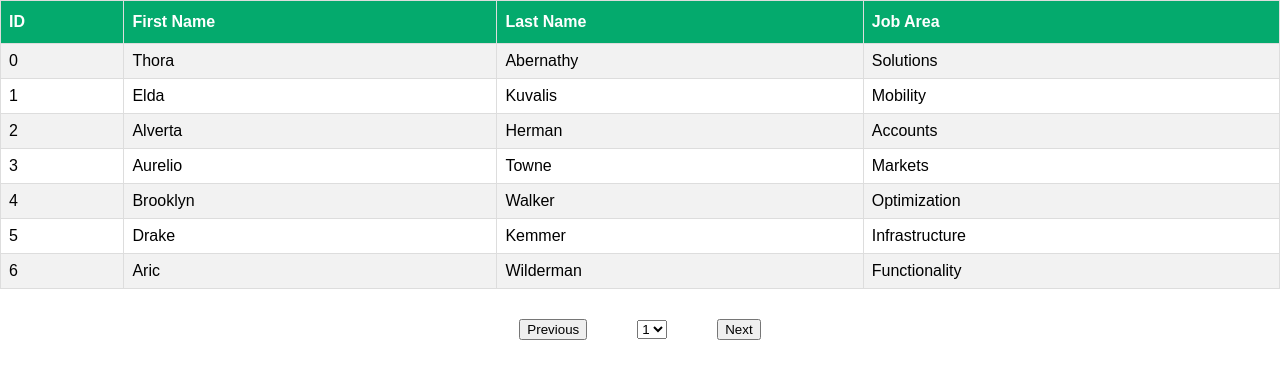
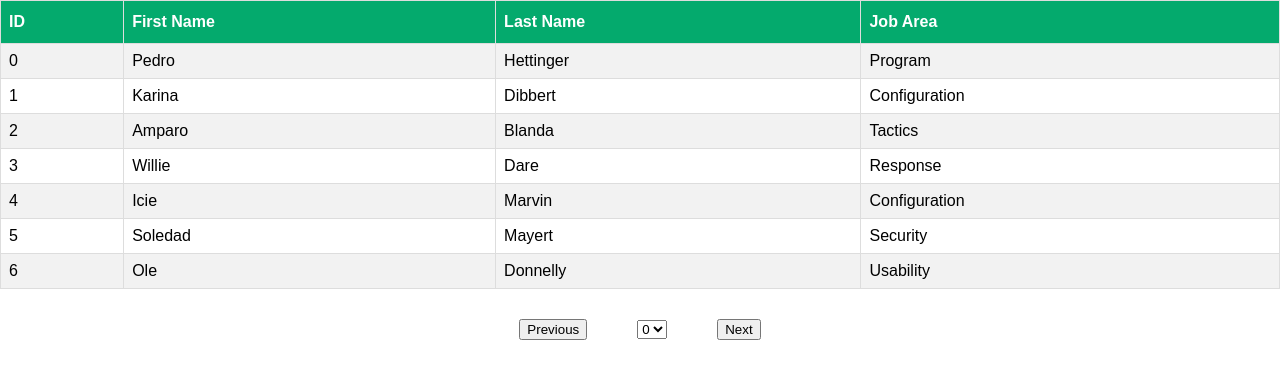
Before and after one commit to SreckoStojic/pagination-react-ver, a React (Create React App) app: page / in a window 1280 px wide. Shown: the top 378 px of the page. Built offline with nearby package versions, Linux system fonts and the light colour scheme.

Commit message:
Move data load outside of App function component.

```diff
--- a/src/App.js
+++ b/src/App.js
@@ -2,8 +2,6 @@ import './App.css';
 import usePagination  from './custom-hooks/usePagination';
 import faker from  'faker';
 import { useState } from 'react';
-
-function App() {
 
   let fakeData = [];
   const fakeDataCount = 50;
@@ -16,29 +14,30 @@ function App() {
     })
     fakeData.push(obj);
   }
+
+function App() {
   const pageLimit = 7;
   let data = usePagination(fakeData, pageLimit);
   let [page, setPage] = useState(data.currentPage);
 
   function handleChange(event) {
+    setPage(event.target.value);
     data.jump(event.target.value);
-    data.setCurrentPage(event.target.value);
-    setPage(event.target.value);
   }
 
   function handleNext() {
     data.next();
-    setPage(data.currentPage + 1);
+    setPage(data.currentPage);
   }
 
   function handlePrevious() {
     data.previous();
-    setPage(data.currentPage - 1);
+    setPage(data.currentPage);
   }
 
   function pagesToArray(array){
     let pageArray = [];
-    for (let i = 1; i <= array; i++){
+    for (let i = 0; i < array; i++){
       pageArray.push(i);
     }
     return pageArray;
@@ -65,7 +64,7 @@ function App() {
       </table>
       <div className="css-pages">
         <button onClick={handlePrevious}>Previous</button>
-        <select value={page++} onChange={handleChange}>
+        <select value={page} onChange={handleChange}>
           {
             pagesArray.map(pageNum =>
               <option value={pageNum}>{pageNum}</option>
--- a/src/custom-hooks/usePagination.js
+++ b/src/custom-hooks/usePagination.js
@@ -1,23 +1,27 @@
 import { useState } from "react";
 
 function usePagination(data, limit) {
-    let [currentPage, setCurrentPage] = useState(1);
+    let [currentPage, setCurrentPage] = useState(0);
     let maximumPages = Math.ceil(data.length / limit);
 
     function currentData() {
-      const start = (currentPage - 1) * limit;
+      const start = currentPage * limit;
       const end = start + limit;
       return data.slice(start, end);
     }
 
     function next() {
-      setCurrentPage((currentPage + 1 < maximumPages) ? ++currentPage : currentPage);
-      return ++currentPage;
+      if (Number(currentPage) <= Number(maximumPages)) {
+        console.log("if next");
+        setCurrentPage(currentPage + 1);
+      }
     }
 
     function previous() {
-      setCurrentPage((currentPage - 1 > 0) ? --currentPage : currentPage);
-      return --currentPage;
+      if (Number(currentPage) > -1) {
+        console.log("if previous");
+        setCurrentPage(currentPage - 1);
+      }
     }
 
     function jump(pageNumber) {
```
